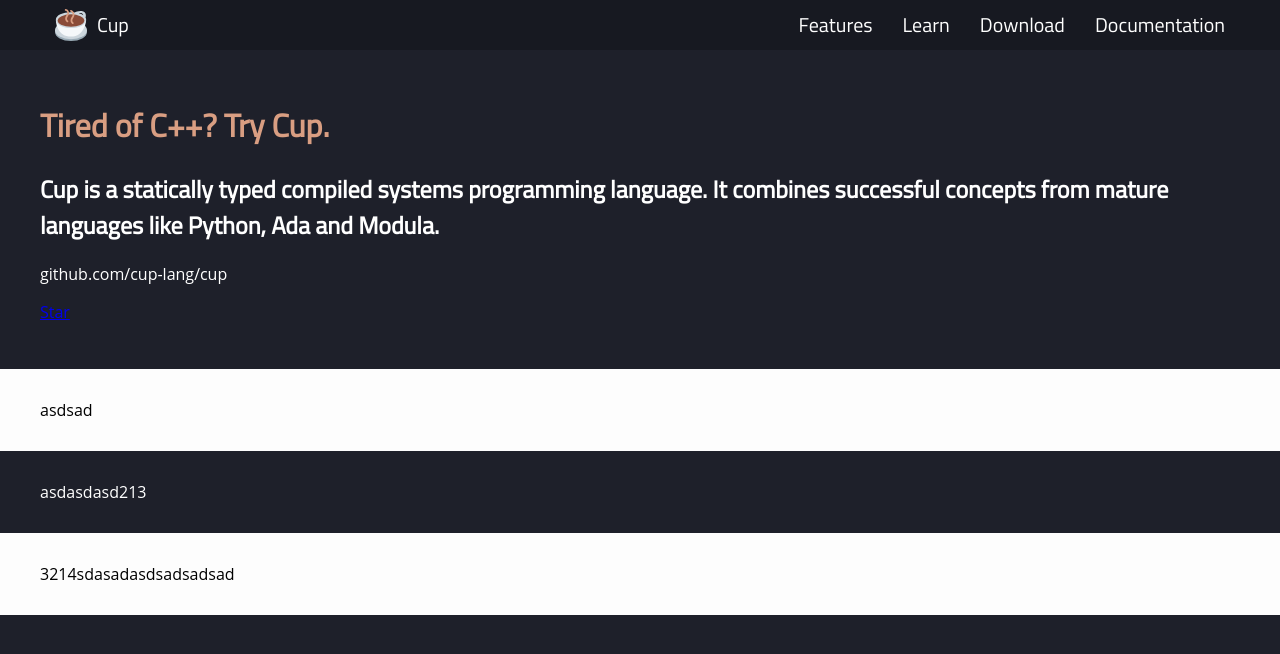
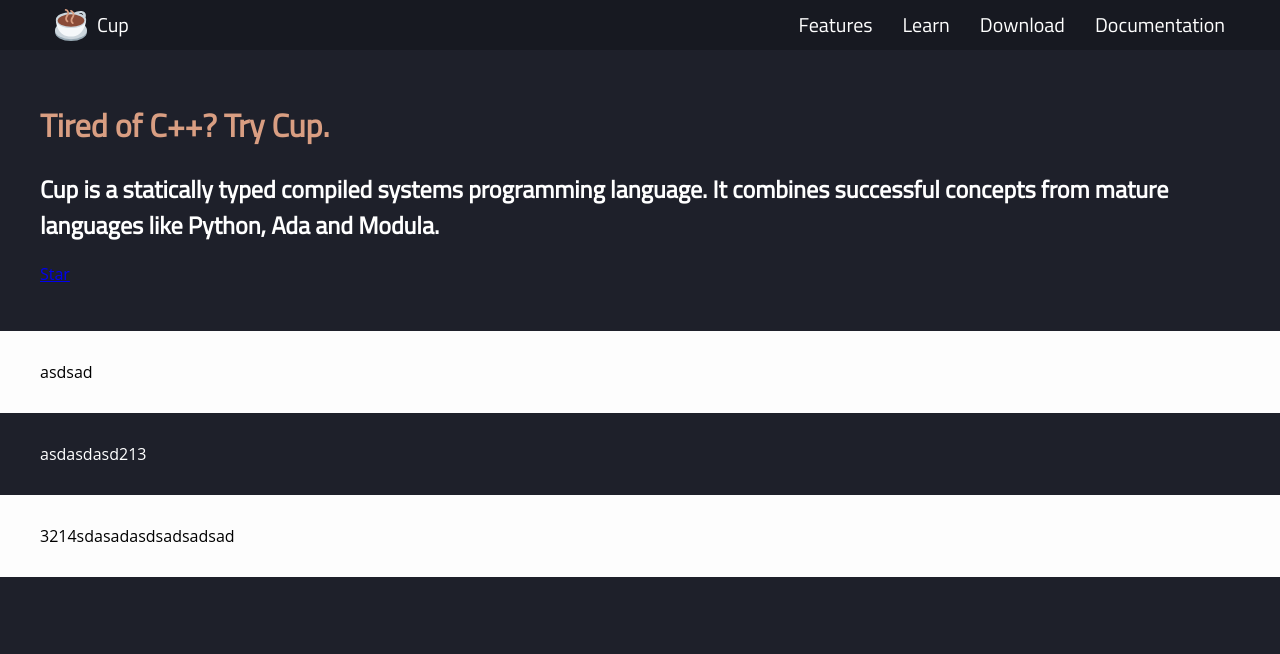
Before and after one commit to cup-lang/cup-lang.org, a Jekyll site: the page built from index.html, in a window 1280 px wide. Shown: the top 654 px of the page. Built offline with Jekyll 4.4.1, drawn with Linux system fonts in a browser that asks for light colours.

Commit message:
Update index.html

```diff
--- a/index.html
+++ b/index.html
@@ -9,7 +9,6 @@ layout: default
             It combines successful concepts from mature languages like Python, Ada and Modula.
         </h2>
         <a class="git-box">
-            <p>github.com/cup-lang/cup</p>
             <p>
                 <a class="github-button" href="https://github.com/cup-lang/cup" data-icon="octicon-star" data-show-count="true" aria-label="Star cup-lang/cup on GitHub">Star</a>
             </p>
```
